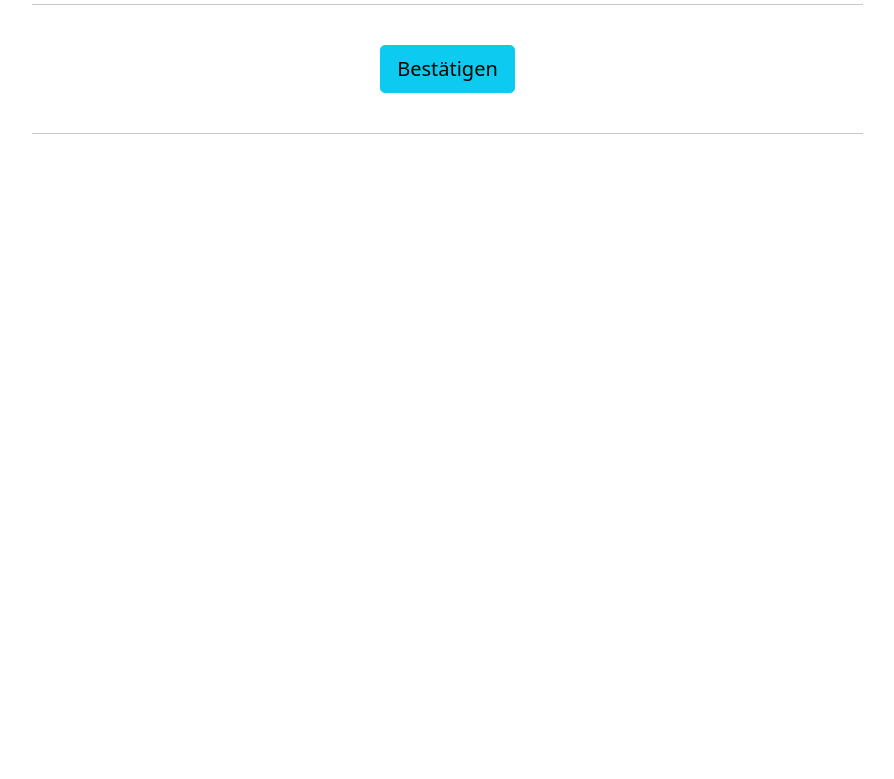
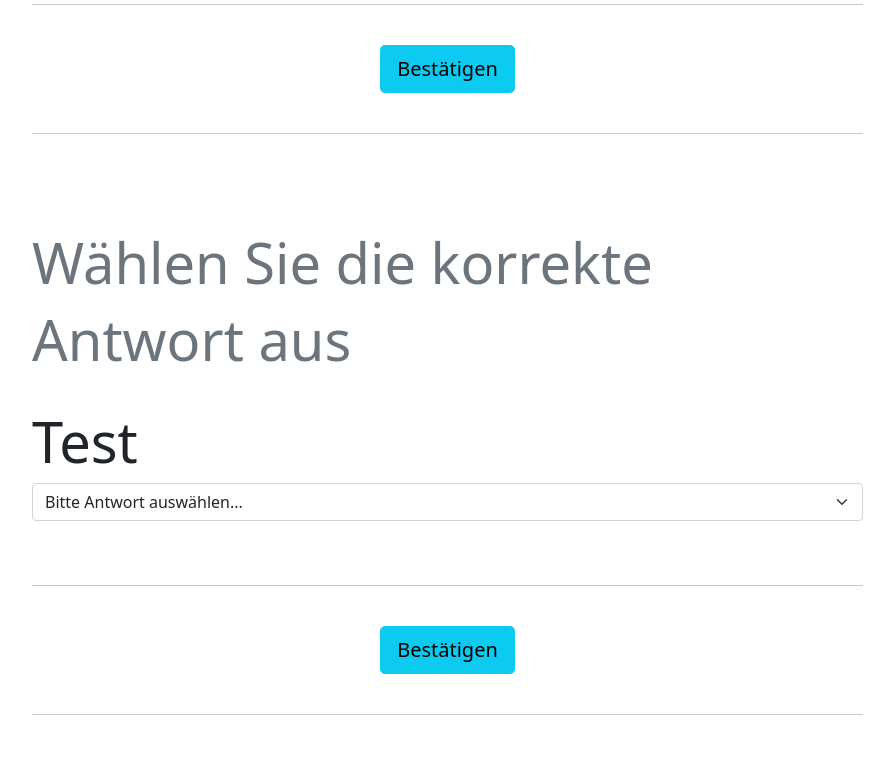
Before and after one commit to build-a-quiz/BAQ, a PHP site: page /ExampleBuild.php in a window 1280 px wide. Shown: the part 1446-2225 px from the top of the page, without its empty margins (50-944 px from the left). Before the commit the page ends 1580 px from the top, so only its background shows below. Run offline with PHP 8.4, Linux system fonts and the light colour scheme.

Commit message:
DropDown Version 1.0 -funktionsfähig

```diff
--- a/PHP-Code/DropDown.php
+++ b/PHP-Code/DropDown.php
@@ -1,11 +1,35 @@
 <?php
 
 class DropDown extends Question{
+    private int $counter = 0;
     function __construct(){
         $type ="DropDown";
         $this->setType($type);
     }
     function setQuestion($question, $answers, $solution){
-        // TODO: Implement setQuestion() method.
+        echo "<div>
+                <br>
+                <h4 class='display-3'>
+                <small class='text-muted'>
+                Wählen Sie die korrekte Antwort aus
+                </small>
+                </h4>
+                <br>
+                <form>
+                <h4 class='display-4'>{$question}</h4>
+                <div>
+                <select class='form-select' aria-label='Bitte Anwort auswählen'>
+                <option selected>Bitte Antwort auswählen...</option>".PHP_EOL;
+        foreach ($answers as $answer){
+            $count = $this->counter++;
+            echo '
+                    <option value='.$count.'>'.$answer.'</option>
+                    ' .PHP_EOL;
+        }
+        echo "</select>
+</div>
+        </form>
+</div>" . PHP_EOL;
+        readfile('submitButton.tpl');
     }
 }
--- a/PHP-Code/ExampleBuild.php
+++ b/PHP-Code/ExampleBuild.php
@@ -5,6 +5,7 @@ require 'MultipleChoice.php';
 require 'DropDown.php';
 $freeTextQuestion = new FreeText();
 $multipleChoiceQuestion = new MultipleChoice();
+$dropDownQuestion = new DropDown();
 echo '<!DOCTYPE html>
 <html lang="de">
 <head>
@@ -28,7 +29,8 @@ echo '<!DOCTYPE html>
 
             $freeTextQuestion->setQuestion("Wie wird ein Qubit auf der Bloch-Kugel dargestellt?", "Vektor", "Vektor");
             $multipleChoiceQuestion->setQuestion("Welcher Wissenschaftler sollte keine lebende Katze in die Finger bekommen?", ["Albert Einstein", "Robert Oppenheimer", "MarieCurie", "Max Planck", "Erwin Schrödinger"], "Erwin Schrödinger");
-echo '
+            $dropDownQuestion->setQuestion("Test", ["Herz", "Blut", "Beil"], "Beil");
+            echo '
             </div>
             </div>
             </div>
```
